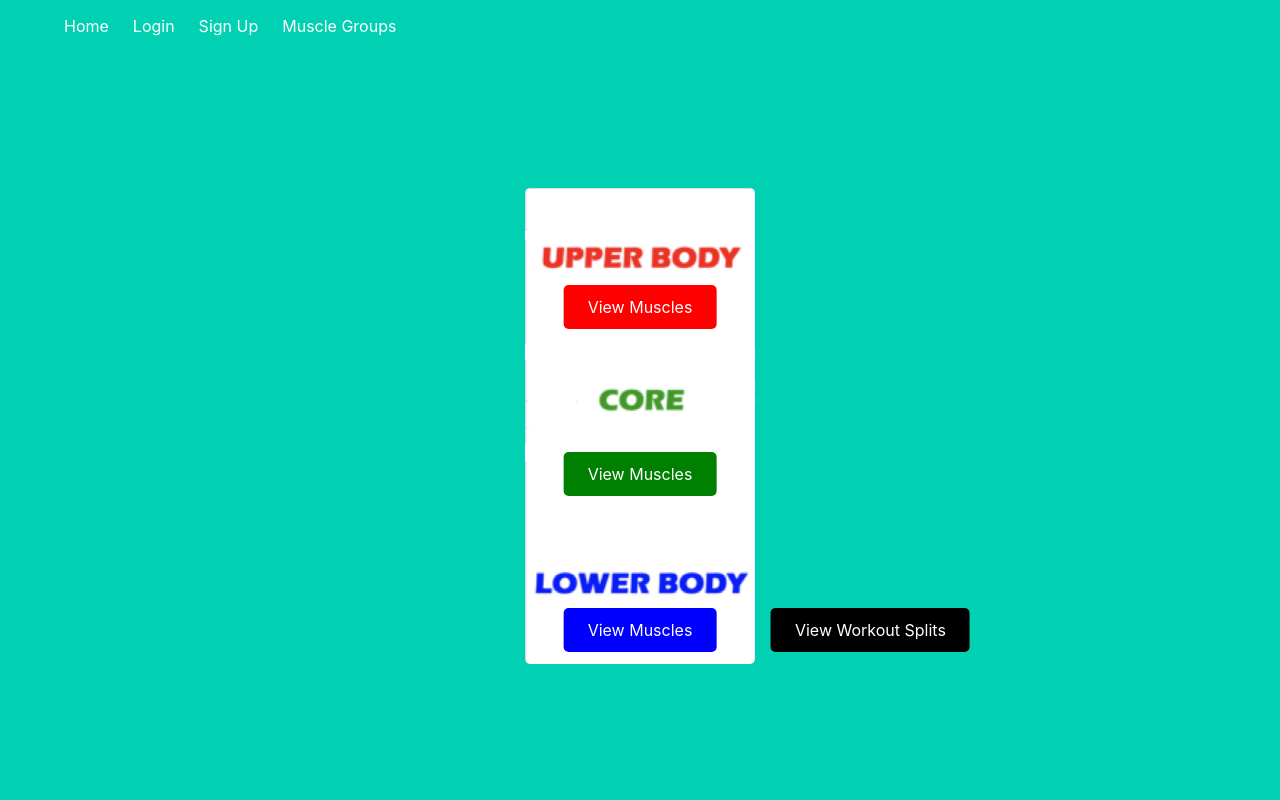
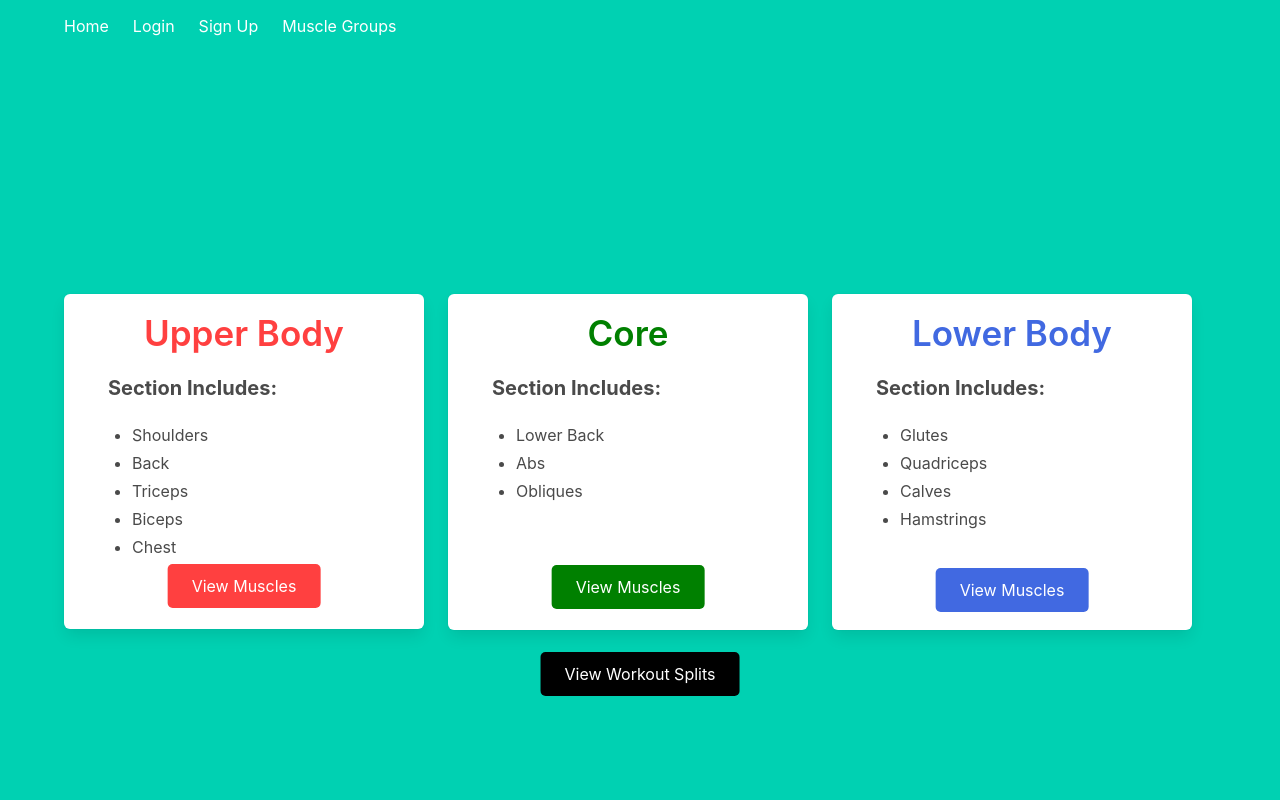
Before and after one commit to Bkim057/CS407-Project, a Python web app: template templates/muscle_groups.html in a window 1280 px wide. Run offline with Jinja, Linux system fonts and the light colour scheme; the template is opened without the code that fills it, so the values that code supplies are empty.

Commit message:
new frontend for explore workouts

```diff
--- a/templates/muscle_groups.html
+++ b/templates/muscle_groups.html
@@ -3,28 +3,61 @@
 
 {% block content %}
 <html>
-    <img src="{{url_for('static', filename='tags.png')}}" align="middle" style="width:20%;height:60%; border-radius: 5px;" />
+    <section class="hero is-primary">
+        <div class="hero-body">
+        </div>
+    </section>
+    <div style="display: table; width: 100%;"class="columns">
+        <div style="display: table-cell;"class="column is-one-third">
+            <div style="padding-bottom: 46px;"class="box">
+                <div class="content is-medium is-left">
+                    <h2 style="color: #ff4040 ;">Upper Body</h2>
+                    <p class="has-text-left pl-5"><strong>Section Includes:</strong></p>
+                    <div class="content is-left is-normal has-text-left">
+                        <ul class="pl-6">
+                            <li>Shoulders</li>
+                            <li>Back</li>
+                            <li>Triceps</li>
+                            <li>Biceps</li>
+                            <li>Chest</li>
+                        </ul>
+                    </div>
+
+                </div>
                 <div>
                     <form action="/muscle_page/upper_body">
                         <button style="position: absolute;
-            top: 25%;
-            left: 50%;
                         transform: translate(-50%, -50%);
                         -ms-transform: translate(-50%, -50%);
-            background-color: red;
+                        background-color: #ff4040 ;
                         color: white;
                         font-size: 16px;
                         padding: 12px 24px;
                         border: none;
                         cursor: pointer;
+                        margin-top: 3px;
                         border-radius: 5px;">View Muscles</button>
                     </form>
+                </div>
+            </div>
+        </div>
+        <div style="display: table-cell;"class="column is-one-third">
+            <div style="padding-bottom: 103px;"class="box">
+                <div class="content is-medium is-left">
+                    <h2 style="color:green ;">Core</h2>
+                    <p class="has-text-left pl-5"><strong>Section Includes:</strong></p>
+                    <div class="content is-left is-normal has-text-left">
+                        <ul class="pl-6">
+                            <li>Lower Back</li>
+                            <li>Abs</li>
+                            <li>Obliques</li>
+                        </ul>
+                    </div>
+
                 </div>
                 <div>
                     <form action="/muscle_page/core">
                         <button style="position: absolute;
-            top: 60%;
-            left: 50%;
                         transform: translate(-50%, -50%);
                         -ms-transform: translate(-50%, -50%);
                         background-color: green;
@@ -33,30 +66,51 @@
                         padding: 12px 24px;
                         border: none;
                         cursor: pointer;
+                        margin-top: 60px;
                         border-radius: 5px;">View Muscles</button>
                     </form>
+                </div>
+            </div>
+        </div>
+        <div style="display: table-cell;"class="column is-one-third">
+            <div style="padding-bottom: 75px;"class="box">
+                <div class="content is-medium is-left">
+                    <h2 style="color: #4169e1 ;">Lower Body</h2>
+                    <p class="has-text-left pl-5"><strong>Section Includes:</strong></p>
+                    <div class="content is-left is-normal has-text-left">
+                        <ul class="pl-6">
+                            <li>Glutes</li>
+                            <li>Quadriceps</li>
+                            <li>Calves</li>
+                            <li>Hamstrings</li>
+                        </ul>
+                    </div>
+
                 </div>
                 <div >
                     <form action="/muscle_page/lower_body">
                         <button style="position: absolute;
-            top: 93%;
-            left: 50%;
                         transform: translate(-50%, -50%);
                         -ms-transform: translate(-50%, -50%);
-            background-color: blue;
+                        background-color: #4169e1;
                         color: white;
                         font-size: 16px;
                         padding: 12px 24px;
                         border: none;
                         cursor: pointer;
+                        margin-top: 35px;
                         border-radius: 5px;">View Muscles</button>
                     </form>
                 </div>
+            </div>
+        </div>
+    </div>
+
+
     <div>
         <form action="/muscle_page/workout_splits">
             <button style="position: absolute;
-                top: 93%;
-                left: 70%;
+
                 transform: translate(-50%, -50%);
                 -ms-transform: translate(-50%, -50%);
                 background-color: black;
@@ -65,6 +119,7 @@
                 padding: 12px 24px;
                 border: none;
                 cursor: pointer;
+                margin-top: 20px;
                 border-radius: 5px;">View Workout Splits</button>
         </form>
     </div>
```
Lines whose indentation alone changed are shown as unchanged.
